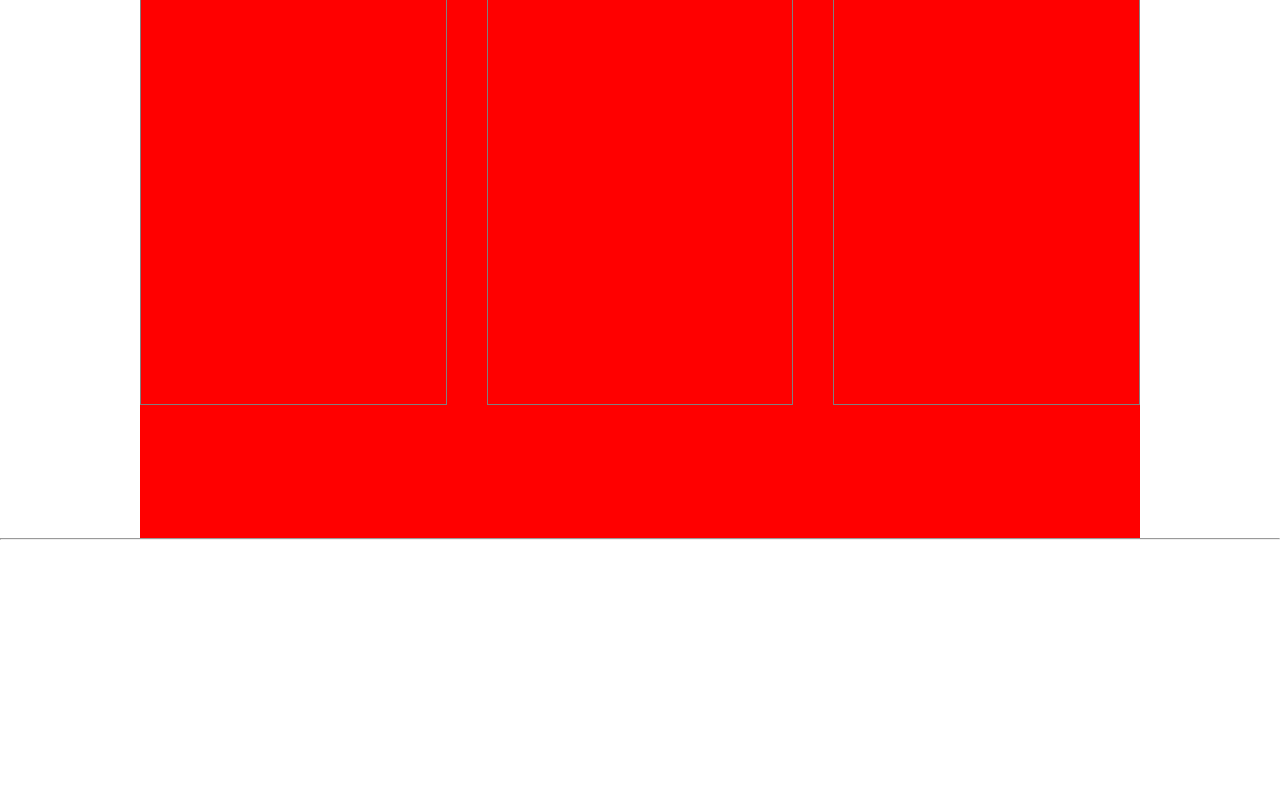
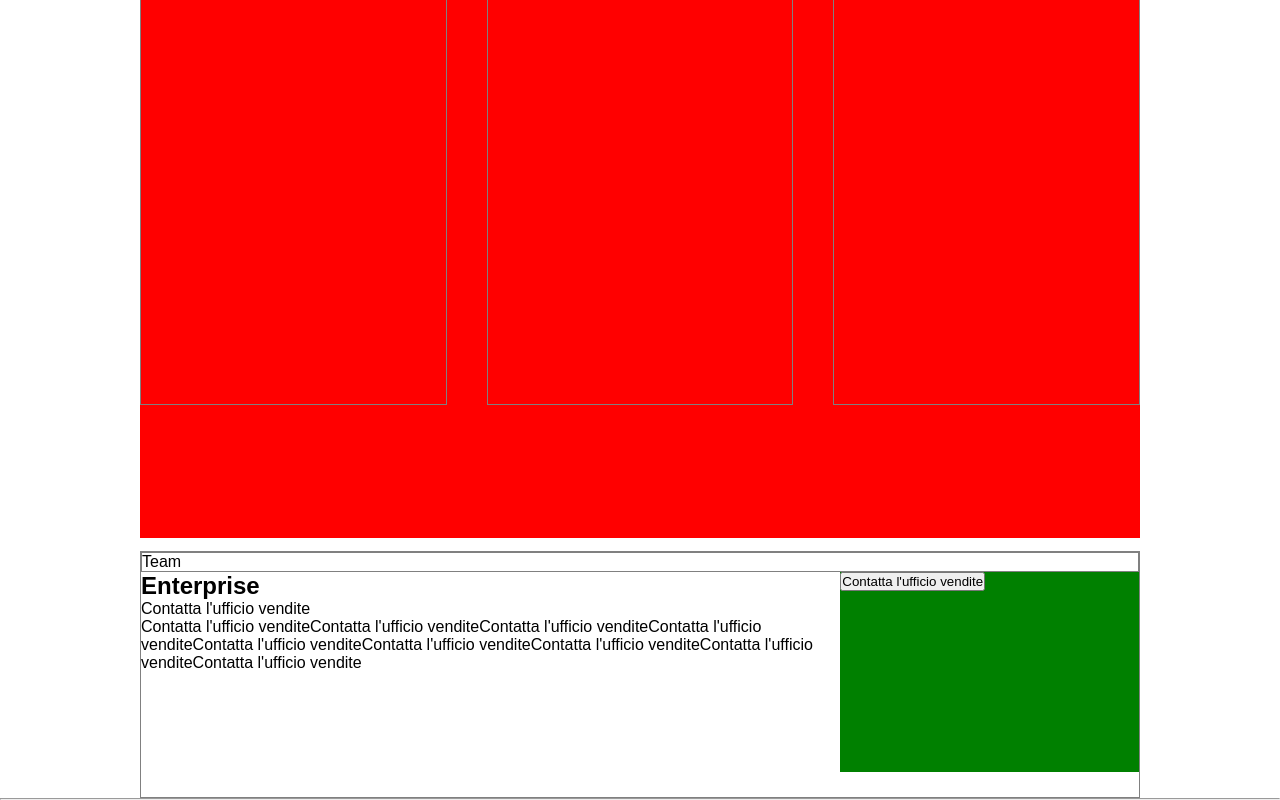
Before and after one commit to SofiaDiBlasi/htmlcss-dropbox, a plain HTML site: page index.html in a window 1280 px wide. Shown: the part 1585-2385 px from the top of the page. Before the commit the page ends 2125 px from the top, so only its background shows below. Drawn offline with Linux system fonts and the light colour scheme.

Commit message:
style: added style on main section 3

```diff
--- a/css/style.css
+++ b/css/style.css
@@ -135,3 +135,21 @@ header a{
     margin-left: 40px;
     margin-right: 40px;
 }
+
+/*SECTION 3*/
+
+.section3{
+    width: 62.5rem;
+    height: 16.25rem ;
+    padding-top: 1%;
+}
+
+.conteinerSection3{
+    border: 1px solid grey;
+}
+
+.buttonConteiner{
+    height: 200px;
+    width: 650px;
+    background-color: green;
+}
--- a/index.html
+++ b/index.html
@@ -131,19 +131,28 @@
                         <p>Testo spuntato</p>
                     </div>
                 </div>
-
-
         </section>
 
         <!--section 3-->
-        <section>
-            <!--titolo della sezione-->
-            <div></div>
-            <div>
-                <!--titolo e paragrafo con testo-->
-                <div></div>
-                <!--bottone-->
-                <div></div>
+        <section class="section3 flex">
+            <div class="conteinerSection3">
+                <!--titolo della sezione-->
+                <div class="greyBorderBox">
+                    <span>Team</span>
+                </div>
+
+                <div class="flex">
+                    <!--titolo e paragrafo con testo-->
+                    <div>
+                        <h1>Enterprise</h1>
+                        <p>Contatta l'ufficio vendite</p>
+                        <p>Contatta l'ufficio venditeContatta l'ufficio venditeContatta l'ufficio venditeContatta l'ufficio venditeContatta l'ufficio venditeContatta l'ufficio venditeContatta l'ufficio venditeContatta l'ufficio venditeContatta l'ufficio vendite</p>
+                    </div>
+                    <!--bottone-->
+                    <div class="buttonConteiner">
+                        <button>Contatta l'ufficio vendite</button>
+                    </div>
+                </div>
             </div>
         </section>
 
```
